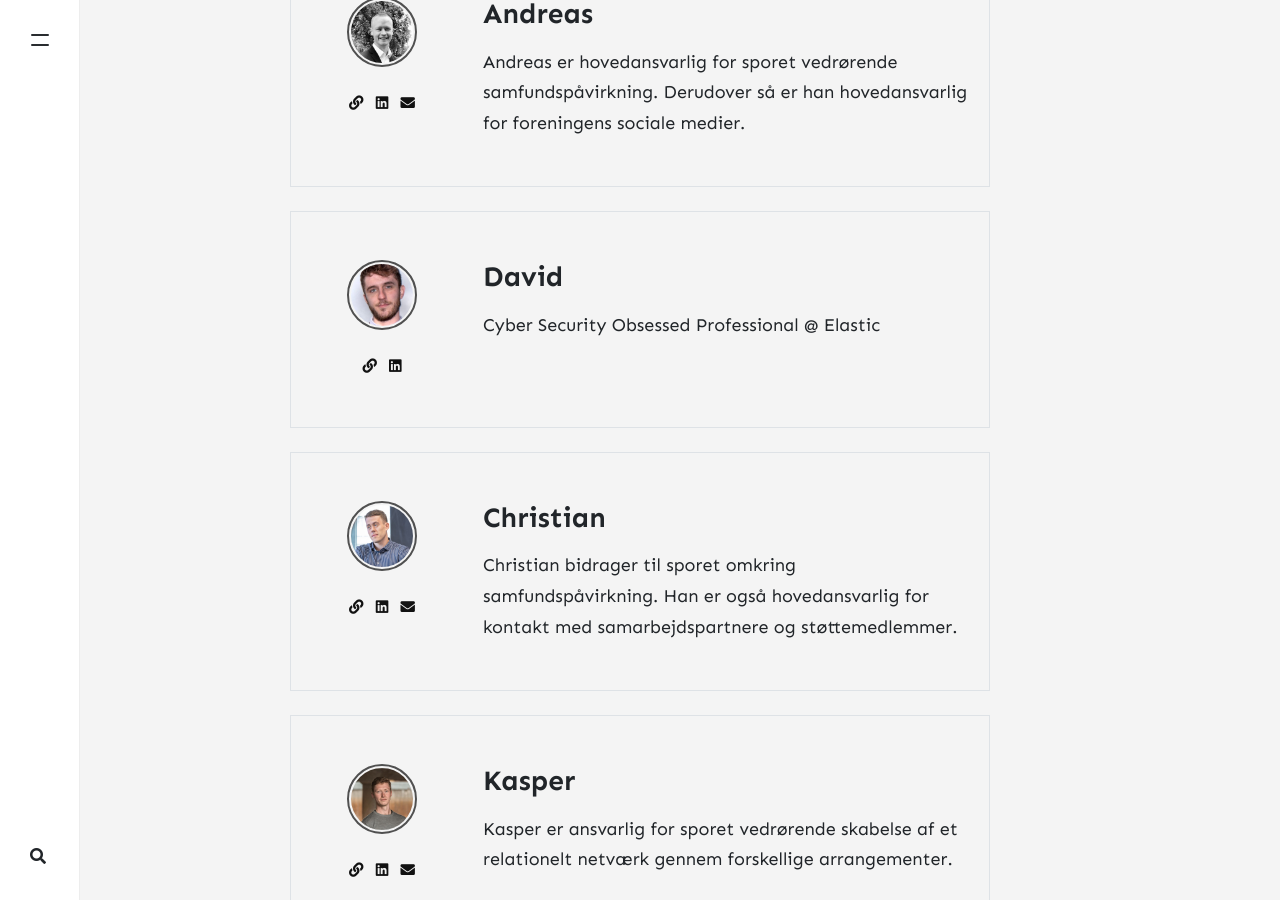
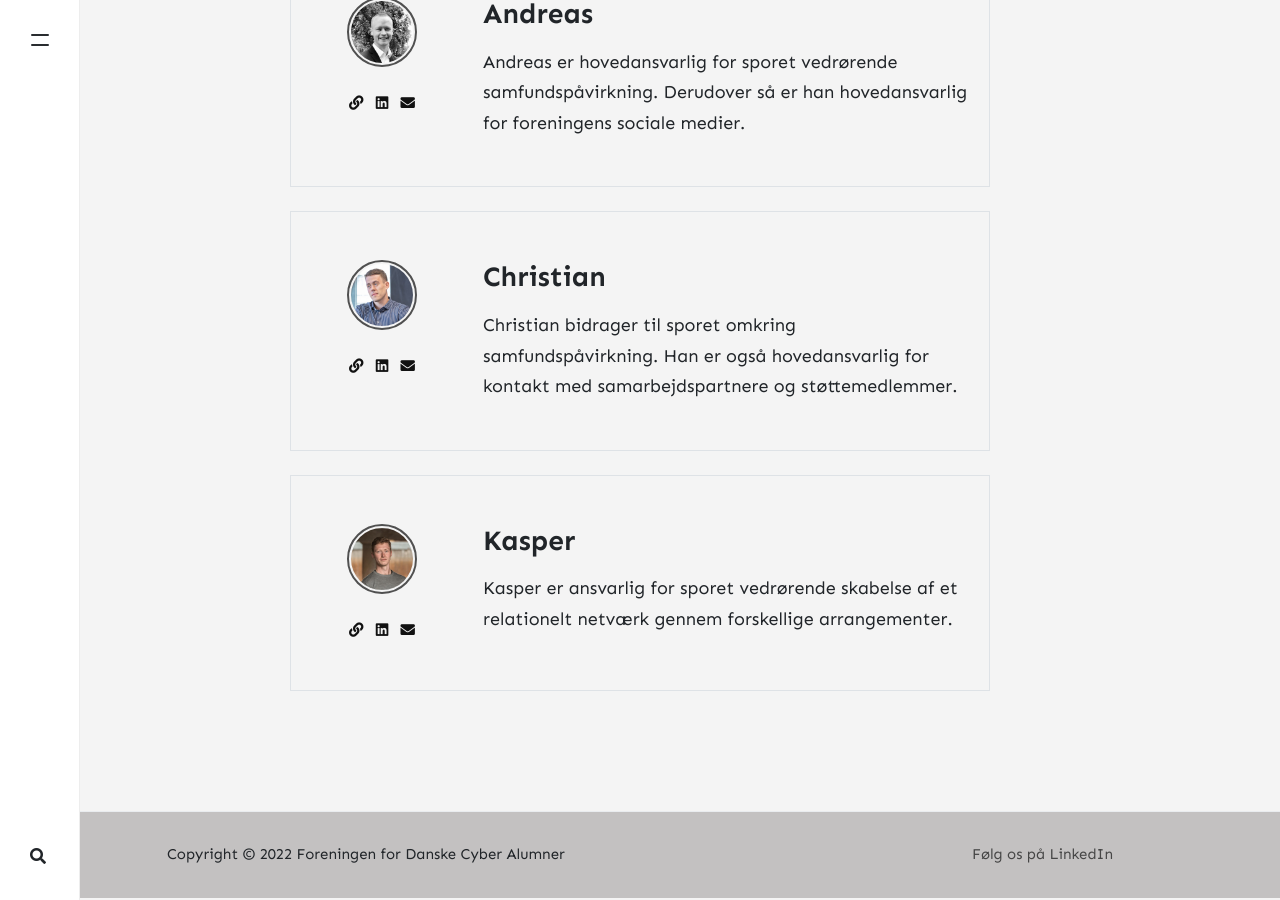
Before and after one commit to Guzzy711/blog-fdca, a Jekyll site: the page built from _pages/authors.html, in a window 1280 px wide and 900 px high, scrolled down 436 px. Built offline with Jekyll 4.4.1, drawn with Linux system fonts in a browser that asks for light colours; nearby versions of some CDN libraries; comment, search, counter and statistics services are not loaded.

Commit message:
Update _config.yml

```diff
--- a/_config.yml
+++ b/_config.yml
@@ -22,14 +22,6 @@ authors:
     web: https://www.linkedin.com/in/andreas-thorlund-a8103b21b/
     linkedin: https://www.linkedin.com/in/andreas-thorlund-a8103b21b/
     description: "Andreas er hovedansvarlig for sporet vedrørende samfundspåvirkning. Derudover så er han hovedansvarlig for foreningens sociale medier. "
-  dc:
-    name: David Thejl-Clayton
-    display_name: David
-    avatar: 'assets/images/people/david-clayton.jpg'
-    email:
-    web: https://www.linkedin.com/in/davidclayton454/
-    linkedin: https://www.linkedin.com/in/davidclayton454/
-    description: "Cyber Security Obsessed Professional @ Elastic"
   ch:
     name: Christian Henriksen
     display_name: Christian
```
